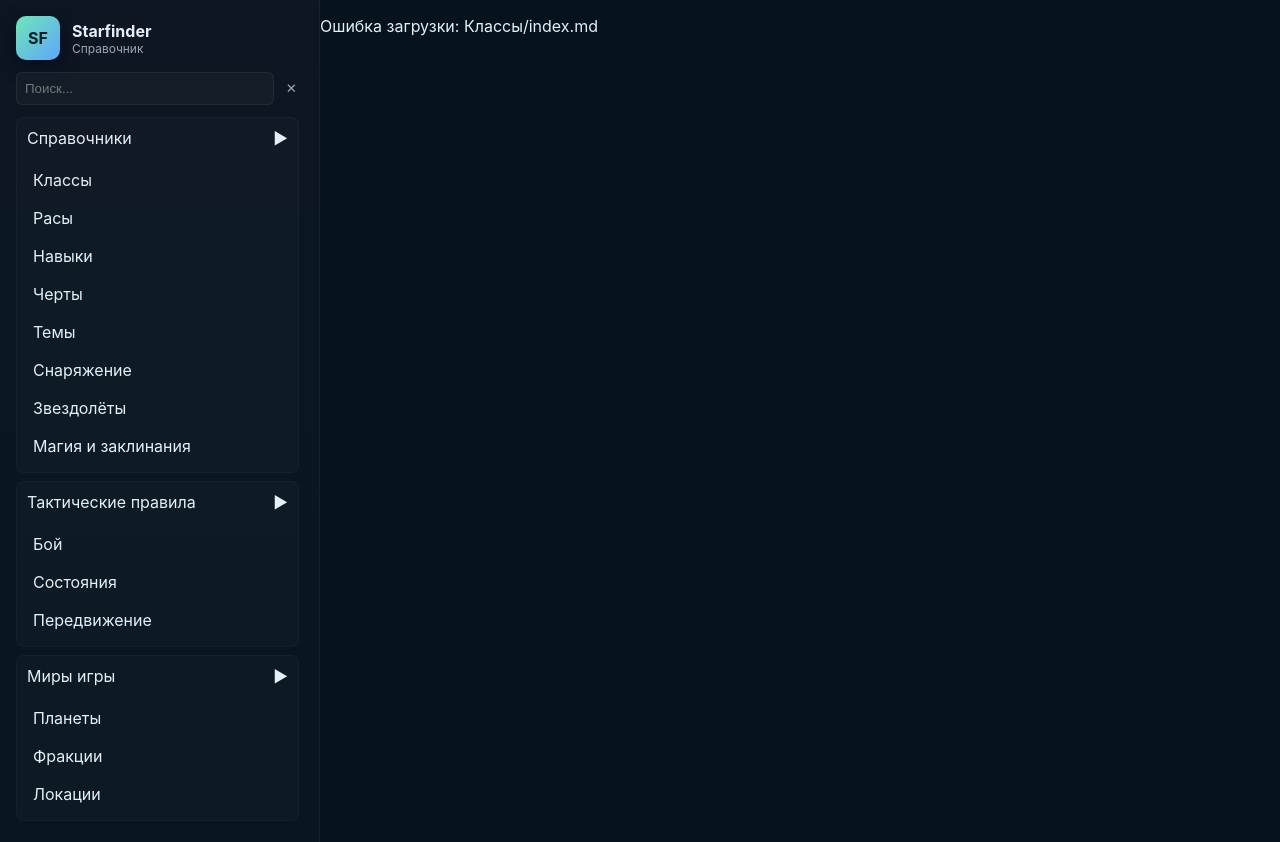
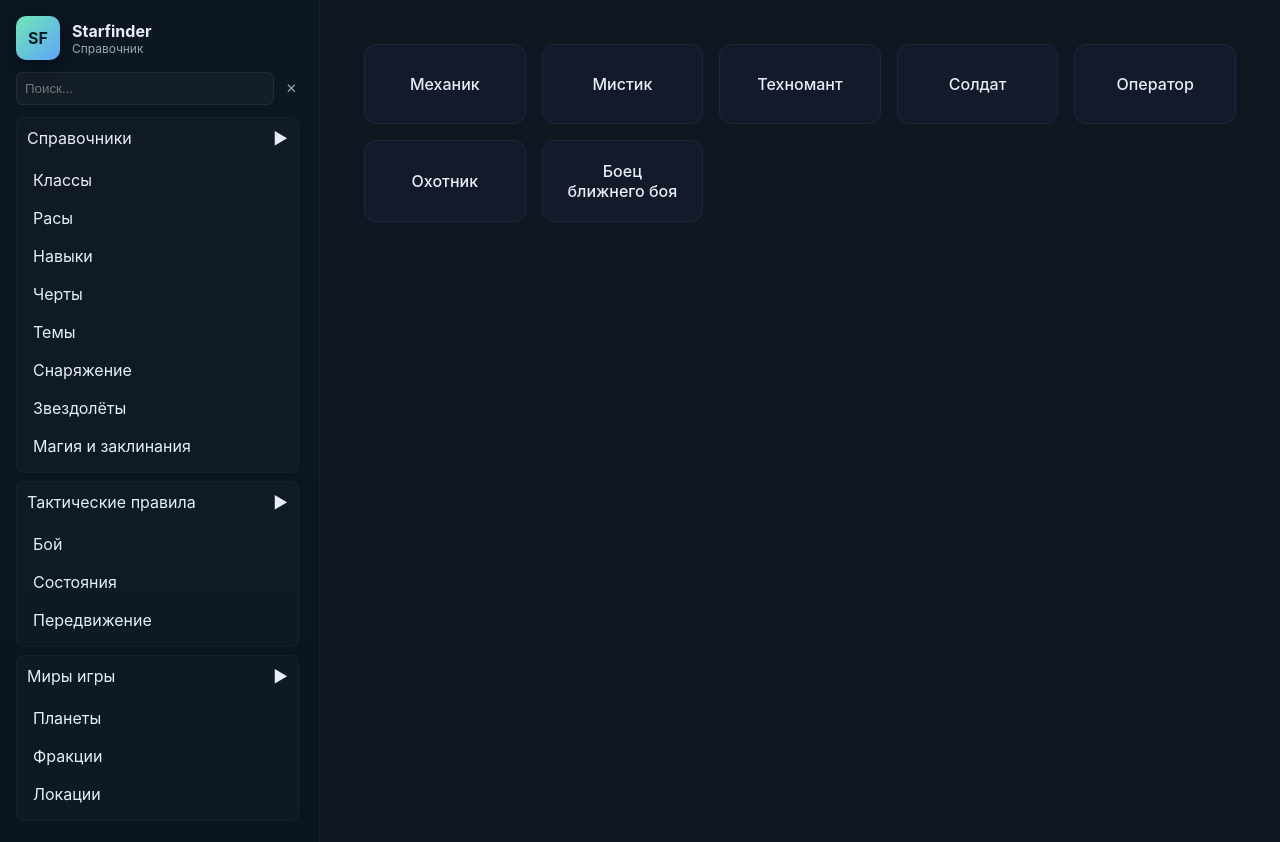
Before and after one commit to StarSu-Dev/StarSu_8, a plain HTML site: page index.html in a window 1280 px wide. Both pictures are taken after a click on the element "Классы". Drawn offline with nearby package versions, Linux system fonts and the light colour scheme; no server answers.

Commit message:
добавленно

```diff
--- /dev/null
+++ b/cards.css
@@ -0,0 +1,50 @@
+/* Стили для 4-х колоночной сетки */
+.card-grid {
+  display: grid;
+  grid-template-columns: repeat(5, 1fr);
+  gap: 16px;
+  padding: 20px;
+  max-width: 1200px;
+}
+
+.card {
+  background: #151a2a;
+  border-radius: 12px;
+  padding: 20px;
+  cursor: pointer;
+  transition: 0.2s;
+  border: 1px solid #20263b;
+  text-align: center;
+  color: #e6eef6;
+  font-weight: 500;
+  min-height: 80px;
+  display: flex;
+  align-items: center;
+  justify-content: center;
+}
+
+.card:hover {
+  transform: translateY(-3px);
+  border-color: #60a5fa;
+  box-shadow: 0 4px 12px rgba(96, 165, 250, 0.3);
+  background: #1a2238;
+}
+
+/* Адаптивность */
+@media (max-width: 1024px) {
+  .card-grid {
+    grid-template-columns: repeat(3, 1fr);
+  }
+}
+
+@media (max-width: 768px) {
+  .card-grid {
+    grid-template-columns: repeat(2, 1fr);
+  }
+}
+
+@media (max-width: 480px) {
+  .card-grid {
+    grid-template-columns: 1fr;
+  }
+}
--- a/index.html
+++ b/index.html
@@ -5,6 +5,7 @@
     <title>StarSu_8</title>
     <script src="https://cdn.jsdelivr.net/npm/markdown-it/dist/markdown-it.min.js"></script>
     <link rel="stylesheet" href="sidebar.css" />
+    <link rel="stylesheet" href="cards.css" />
   </head>
   <body>
     <div class="sidebar">
--- a/sidebar.css
+++ b/sidebar.css
@@ -131,29 +131,11 @@
 .item:hover {
   background: rgba(255, 255, 255, 0.05);
 }
-.card-grid {
-  display: grid;
-  gap: 16px;
-  grid-template-columns: repeat(auto-fill, minmax(200px, 1fr));
-  padding: 20px;
+
+/* MAIN CONTENT */
+.content {
+  flex: 1;
+  padding: 24px;
+  overflow-y: auto;
+  background: var(--bg);
 }
-
-.card {
-  background: #151a2a;
-  border-radius: 12px;
-  padding: 20px;
-  cursor: pointer;
-  transition: 0.2s;
-  border: 1px solid #20263b;
-}
-
-.card:hover {
-  transform: translateY(-3px);
-  border-color: #3a4cff;
-  box-shadow: 0 0 12px #3a4cff55;
-}
-
-.card h3 {
-  margin: 0;
-  color: #fff;
-}
--- a/sidebar.js
+++ b/sidebar.js
@@ -1,35 +1,59 @@
 // Подключаем markdown-it
 const md = window.markdownit({ html: true, linkify: true });
 
-// Новая структура меню — плоская, 1 уровень вложенности
+// Новая структура — с card-list для Классов, Рас и т.д.
 const structure = {
   Справочники: {
     type: "folder",
     items: {
-      Классы: "Классы/index.md",
-      Расы: "Расы/Расы CRB/index.md",
-      Навыки: "Навыки.md",
-      Черты: "Черты/index.md",
-      Темы: "Создание персонажей/Темы.md",
-      Снаряжение: "Снаряжение/index.md",
-      Звездолёты: "Звездолёты.md",
-      "Магия и заклинания": "Заклинания/index.md",
+      Классы: {
+        type: "card-list",
+        items: {
+          Механик: "sources/Классы/Механик.md",
+          Мистик: "sources/Классы/Мистик.md",
+          Техномант: "sources/Классы/Техномант.md",
+          Солдат: "sources/Классы/Солдат.md",
+          Оператор: "sources/Классы/Оператор.md",
+          Охотник: "sources/Классы/Охотник.md",
+          "Боец ближнего боя": "sources/Классы/Боец ближнего боя.md",
+        },
+      },
+      Расы: {
+        type: "card-list",
+        items: {
+          Андроид: "sources/Расы/Расы CRB/Андроид.md",
+          Человек: "sources/Расы/Расы CRB/Человек.md",
+          Касата: "sources/Расы/Расы CRB/Касата.md",
+        },
+      },
+      Навыки: "sources/Навыки.md",
+      Черты: "sources/Черты/index.md",
+      Темы: "sources/Создание персонажей/Темы.md",
+      Снаряжение: {
+        type: "card-list",
+        items: {
+          Броня: "sources/Снаряжение/Броня.md",
+          Оружие: "sources/Снаряжение/Оружие.md",
+        },
+      },
+      Звездолёты: "sources/Звездолёты.md",
+      "Магия и заклинания": "sources/Заклинания/index.md",
     },
   },
   "Тактические правила": {
     type: "folder",
     items: {
-      Бой: "Тактические правила/Бой.md",
-      Состояния: "Тактические правила/Состояния.md",
-      Передвижение: "Тактические правила/Передвижение.md",
+      Бой: "sources/Тактические правила/Бой.md",
+      Состояния: "sources/Тактические правила/Состояния.md",
+      Передвижение: "sources/Тактические правила/Передвижение.md",
     },
   },
   "Миры игры": {
     type: "folder",
     items: {
-      Планеты: "Миры игры/Планеты.md",
-      Фракции: "Миры игры/Фракции.md",
-      Локации: "Миры игры/Локации.md",
+      Планеты: "sources/Миры игры/Планеты.md",
+      Фракции: "sources/Миры игры/Фракции.md",
+      Локации: "sources/Миры игры/Локации.md",
     },
   },
 };
@@ -41,17 +65,48 @@
 
 const openState = JSON.parse(localStorage.getItem("sidebarState") || "{}");
 
-// Загружаем Markdown → HTML
-async function loadMarkdown(path) {
-  try {
-    const res = await fetch(path);
-    if (!res.ok) throw new Error(`Failed to load: ${path}`);
-    const text = await res.text();
-    content.innerHTML = md.render(text);
-  } catch (err) {
-    console.error(err);
-    content.innerHTML = `<p>Ошибка загрузки: ${path}</p>`;
+// Функция, которая отвечает за отображение контента
+async function loadContent(itemValue) {
+  if (typeof itemValue === "string") {
+    try {
+      const res = await fetch(itemValue);
+      if (!res.ok) throw new Error(`Failed to load: ${itemValue}`);
+      const text = await res.text();
+      content.innerHTML = md.render(text);
+    } catch (err) {
+      console.error(err);
+      content.innerHTML = `<p>Ошибка загрузки: ${itemValue}</p>`;
+    }
+  } else if (itemValue.type === "card-list") {
+    renderCards(itemValue.items);
   }
+}
+
+// Функция для отображения карточек в сетке
+function renderCards(items) {
+  content.innerHTML = "";
+
+  const grid = document.createElement("div");
+  grid.className = "card-grid";
+
+  // Создаем карточки для всех классов
+  for (const name in items) {
+    const path = items[name];
+
+    const card = document.createElement("div");
+    card.className = "card";
+    card.textContent = name;
+
+    card.addEventListener("click", () => {
+      if (typeof path === "string") {
+        loadContent(path);
+      }
+    });
+
+    grid.appendChild(card);
+  }
+
+  content.appendChild(grid);
 }
 
 // Рекурсивное построение меню
@@ -62,7 +117,12 @@
     // Это файл — обычный пункт
     div.className = "item";
     div.textContent = itemName;
-    div.addEventListener("click", () => loadMarkdown(itemValue));
+    div.addEventListener("click", () => loadContent(itemValue));
+  } else if (itemValue.type === "card-list") {
+    // Это список карточек — отображаем карточки
+    div.className = "item";
+    div.textContent = itemName;
+    div.addEventListener("click", () => loadContent(itemValue));
   } else if (itemValue.type === "folder") {
     // Это раздел — сворачиваемый блок
     div.className = "section";
```
Also changed, not shown: createMenuItem.js (+6 -1 lines), structure.js (+13 -6 lines).
